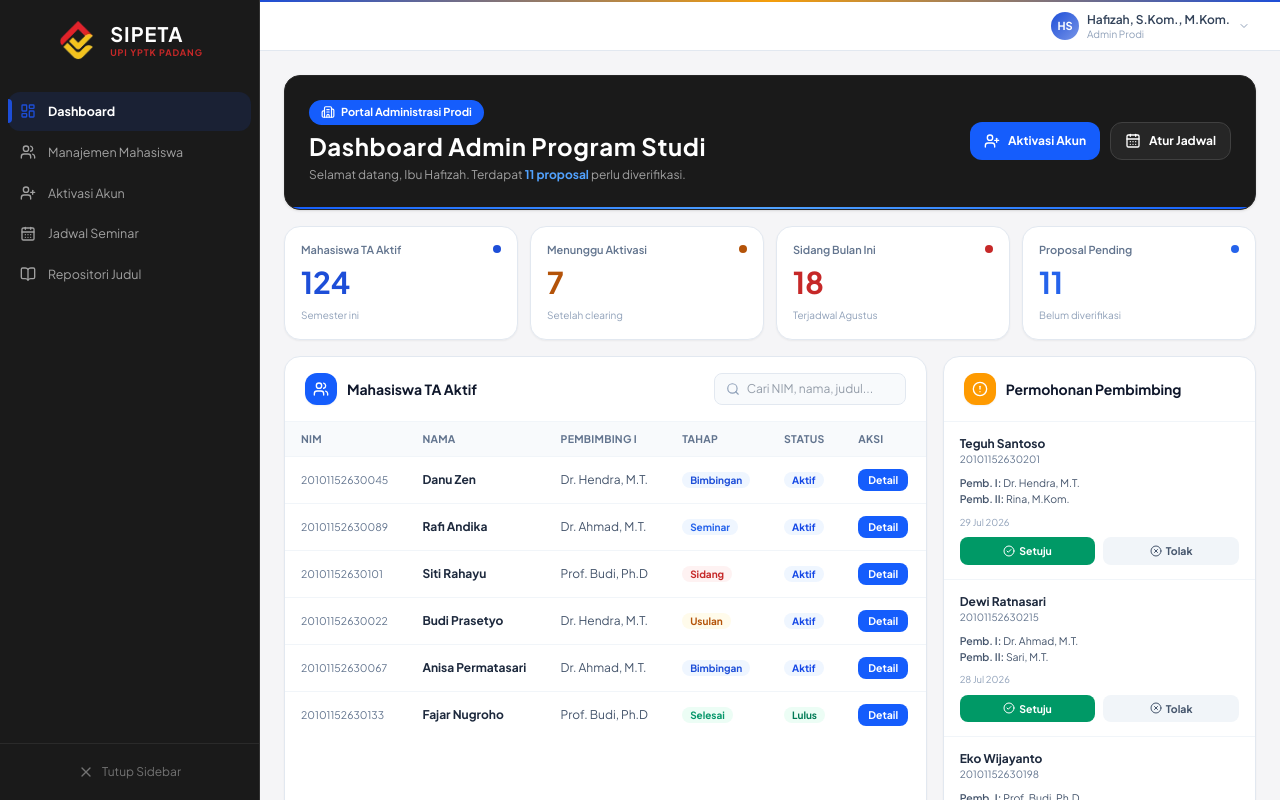
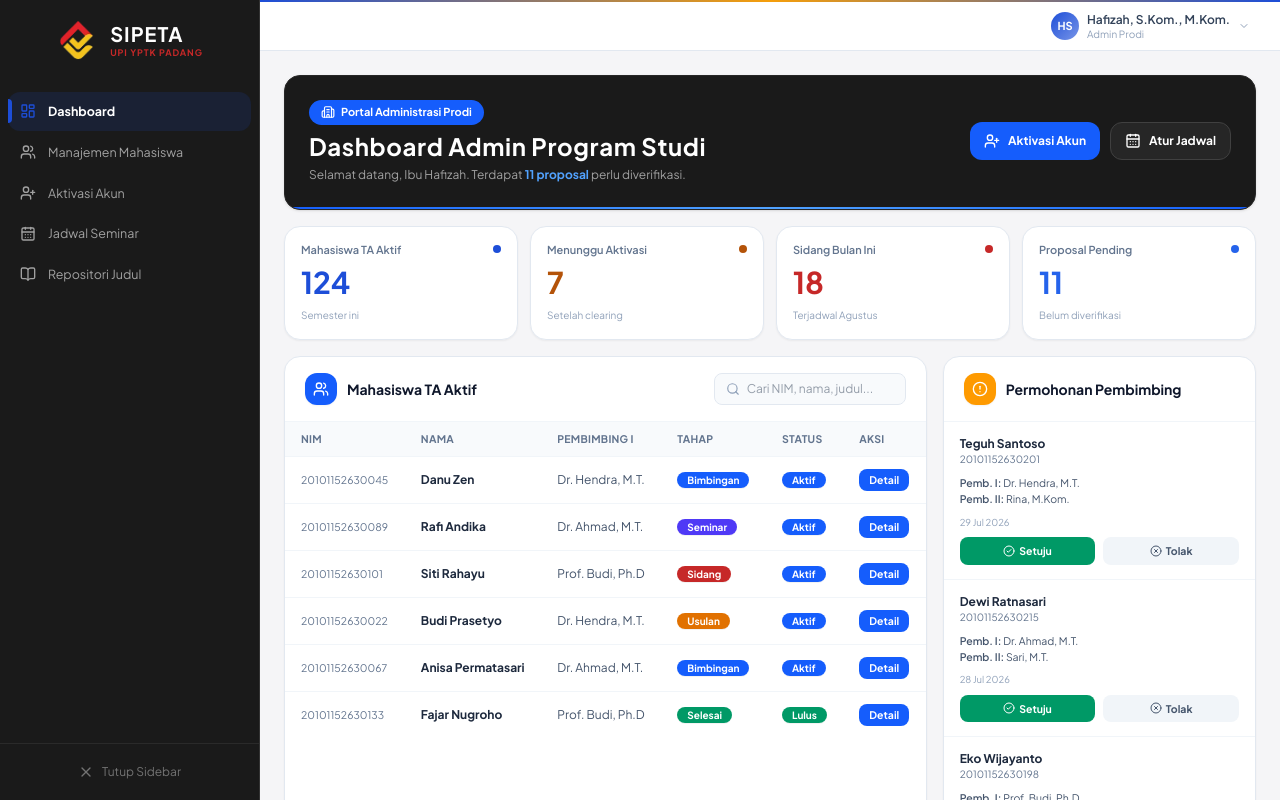
Before and after one commit to DanuZen/isi-final-project, a Next.js app in the folder frontend/: page /admin-prodi/dashboard in a window 1280 px wide. Built offline with nearby package versions, Linux system fonts and the light colour scheme.

Commit message:
fix(admin-prodi): perbarui styling badge solid & layout seragam pada 5 sub-halaman portal Admin Prodi

```diff
--- a/frontend/src/app/admin-prodi/aktivasi/page.tsx
+++ b/frontend/src/app/admin-prodi/aktivasi/page.tsx
@@ -152,11 +152,11 @@ export default function AdminProdiAktivasiPage() {
                         <td className="px-4 py-3 whitespace-nowrap font-bold text-slate-700">{row.ipk} / {row.sks} SKS</td>
                         <td className="px-4 py-3">
                           {row.status === "Aktif" ? (
-                            <span className="px-2.5 py-0.5 rounded-full text-[10px] font-bold bg-emerald-50 text-emerald-700 border border-emerald-200">
+                            <span className="px-2.5 py-0.5 rounded-full text-[10px] font-bold bg-emerald-600 text-white shadow-2xs">
                               Aktif
                             </span>
                           ) : (
-                            <span className="px-2.5 py-0.5 rounded-full text-[10px] font-bold bg-amber-50 text-amber-700 border border-amber-200">
+                            <span className="px-2.5 py-0.5 rounded-full text-[10px] font-bold bg-amber-600 text-white shadow-2xs">
                               Belum Aktif
                             </span>
                           )}
--- a/frontend/src/app/admin-prodi/dashboard/page.tsx
+++ b/frontend/src/app/admin-prodi/dashboard/page.tsx
@@ -39,11 +39,11 @@ const PERMOHONAN = [
 ];
 
 const TAHAP_COLOR: Record<string, { color: string; bg: string }> = {
-  "Usulan":   { color: "#b45309", bg: "#fffbeb" },
-  "Bimbingan":{ color: "#1d4ed8", bg: "#eff6ff" },
-  "Seminar":  { color: "#2563EB", bg: "#eff6ff" },
-  "Sidang":   { color: "#C62828", bg: "#fef2f2" },
-  "Selesai":  { color: "#059669", bg: "#ecfdf5" },
+  "Usulan":   { color: "#ffffff", bg: "bg-amber-600" },
+  "Bimbingan":{ color: "#ffffff", bg: "bg-blue-600" },
+  "Seminar":  { color: "#ffffff", bg: "bg-indigo-600" },
+  "Sidang":   { color: "#ffffff", bg: "bg-[#C62828]" },
+  "Selesai":  { color: "#ffffff", bg: "bg-emerald-600" },
 };
 
 const PROPOSAL_PENDING = [
@@ -152,12 +152,12 @@ export default function AdminProdiDashboard() {
                       <td className="px-4 py-3 font-bold text-slate-800 whitespace-nowrap">{row.nama}</td>
                       <td className="px-4 py-3 text-slate-600 whitespace-nowrap">{row.pembimbing1}</td>
                       <td className="px-4 py-3">
-                        <span className="px-2 py-0.5 rounded-full text-[10px] font-bold" style={{ background: tc.bg, color: tc.color }}>
+                        <span className={`px-2.5 py-0.5 rounded-full text-[10px] font-bold text-white shadow-2xs ${tc.bg}`}>
                           {row.tahap}
                         </span>
                       </td>
                       <td className="px-4 py-3">
-                        <span className={`px-2 py-0.5 rounded-full text-[10px] font-bold ${row.status === "Lulus" ? "bg-emerald-50 text-emerald-700" : "bg-blue-50 text-blue-700"}`}>
+                        <span className={`px-2.5 py-0.5 rounded-full text-[10px] font-bold text-white shadow-2xs ${row.status === "Lulus" ? "bg-emerald-600" : "bg-blue-600"}`}>
                           {row.status}
                         </span>
                       </td>
--- a/frontend/src/app/admin-prodi/jadwal/page.tsx
+++ b/frontend/src/app/admin-prodi/jadwal/page.tsx
@@ -134,7 +134,7 @@ export default function AdminProdiJadwalPage() {
                   <div key={item.id} className="p-5 flex flex-col md:flex-row md:items-center justify-between gap-4 hover:bg-slate-50/70 transition-colors">
                     <div className="space-y-2 flex-1">
                       <div className="flex items-center gap-2 flex-wrap">
-                        <span className={`px-2.5 py-0.5 rounded-full text-[10px] font-bold ${item.jenis === "Ujian Sidang" ? "bg-rose-50 text-rose-700 border border-rose-200" : "bg-blue-50 text-blue-700 border border-blue-200"}`}>
+                        <span className={`px-2.5 py-0.5 rounded-full text-[10px] font-bold text-white shadow-2xs ${item.jenis === "Ujian Sidang" ? "bg-[#C62828]" : "bg-blue-600"}`}>
                           {item.jenis}
                         </span>
                         <span className="text-[11px] font-mono text-slate-400">{item.id}</span>
--- a/frontend/src/app/admin-prodi/mahasiswa/page.tsx
+++ b/frontend/src/app/admin-prodi/mahasiswa/page.tsx
@@ -36,11 +36,11 @@ const MAHASISWA: Array<{
 ];
 
 const TAHAP_CFG: Record<TahapKey, { color: string; bg: string }> = {
-  "Usulan":   { color: "#b45309", bg: "#fffbeb" },
-  "Bimbingan":{ color: "#1d4ed8", bg: "#eff6ff" },
-  "Seminar":  { color: "#2563EB", bg: "#eff6ff" },
-  "Sidang":   { color: "#C62828", bg: "#fef2f2" },
-  "Selesai":  { color: "#059669", bg: "#ecfdf5" },
+  "Usulan":   { color: "#ffffff", bg: "bg-amber-600" },
+  "Bimbingan":{ color: "#ffffff", bg: "bg-blue-600" },
+  "Seminar":  { color: "#ffffff", bg: "bg-indigo-600" },
+  "Sidang":   { color: "#ffffff", bg: "bg-[#C62828]" },
+  "Selesai":  { color: "#ffffff", bg: "bg-emerald-600" },
 };
 
 export default function AdminProdiMahasiswaPage() {
@@ -155,7 +155,7 @@ export default function AdminProdiMahasiswaPage() {
                             <td className="px-4 py-3 max-w-[200px]"><p className="text-slate-600 truncate text-[11.5px]">"{row.judul}"</p></td>
                             <td className="px-4 py-3 whitespace-nowrap text-slate-600 font-medium">{row.pembimbing1}</td>
                             <td className="px-4 py-3">
-                              <span className="px-2.5 py-0.5 rounded-full text-[10px] font-bold" style={{ background: tc.bg, color: tc.color }}>{row.tahap}</span>
+                              <span className={`px-2.5 py-0.5 rounded-full text-[10px] font-bold text-white shadow-2xs ${tc.bg}`}>{row.tahap}</span>
                             </td>
                             <td className="px-4 py-3 font-black text-slate-800 font-display">{row.ipk}</td>
                             <td className="px-4 py-3">
```
